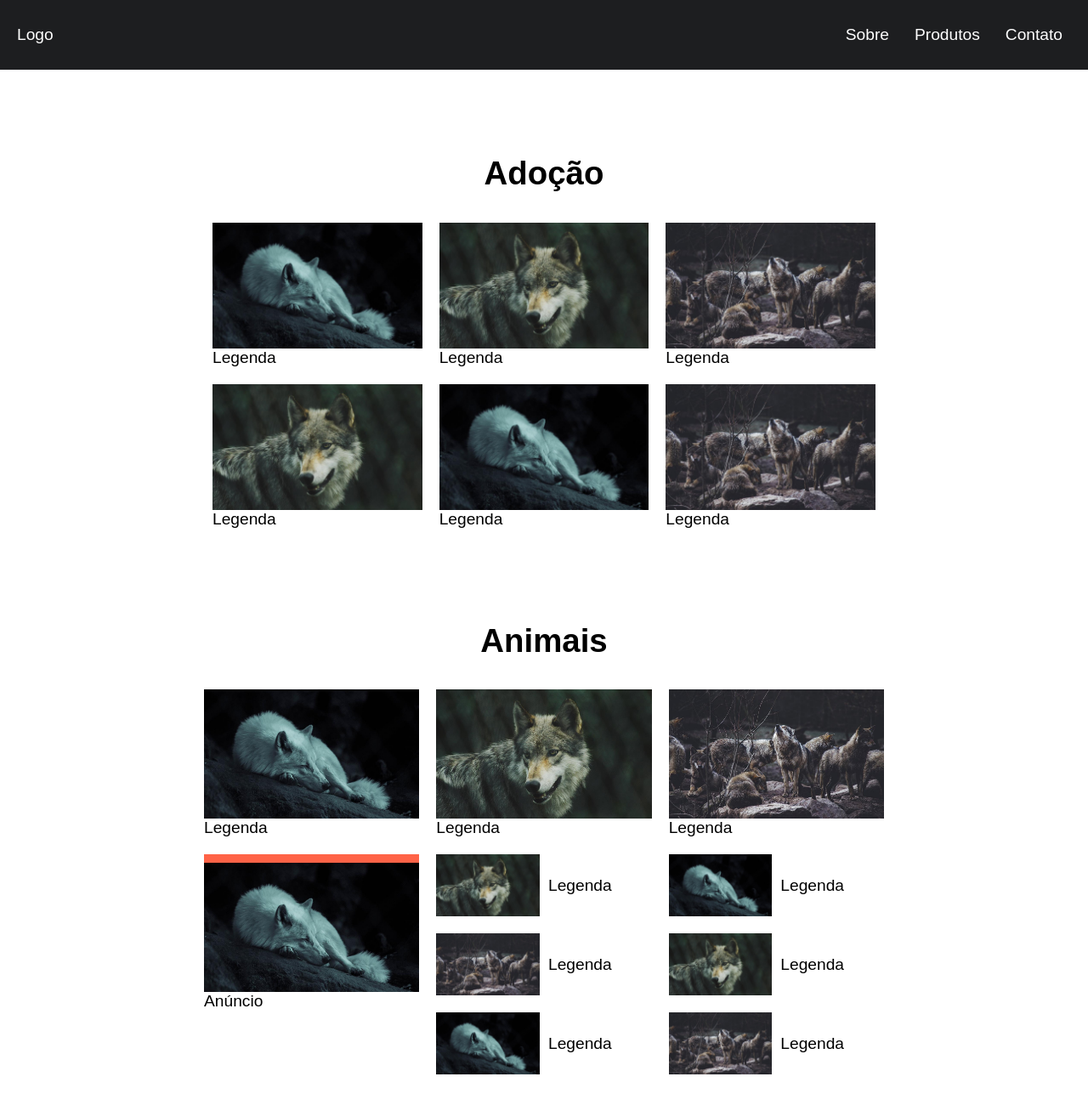
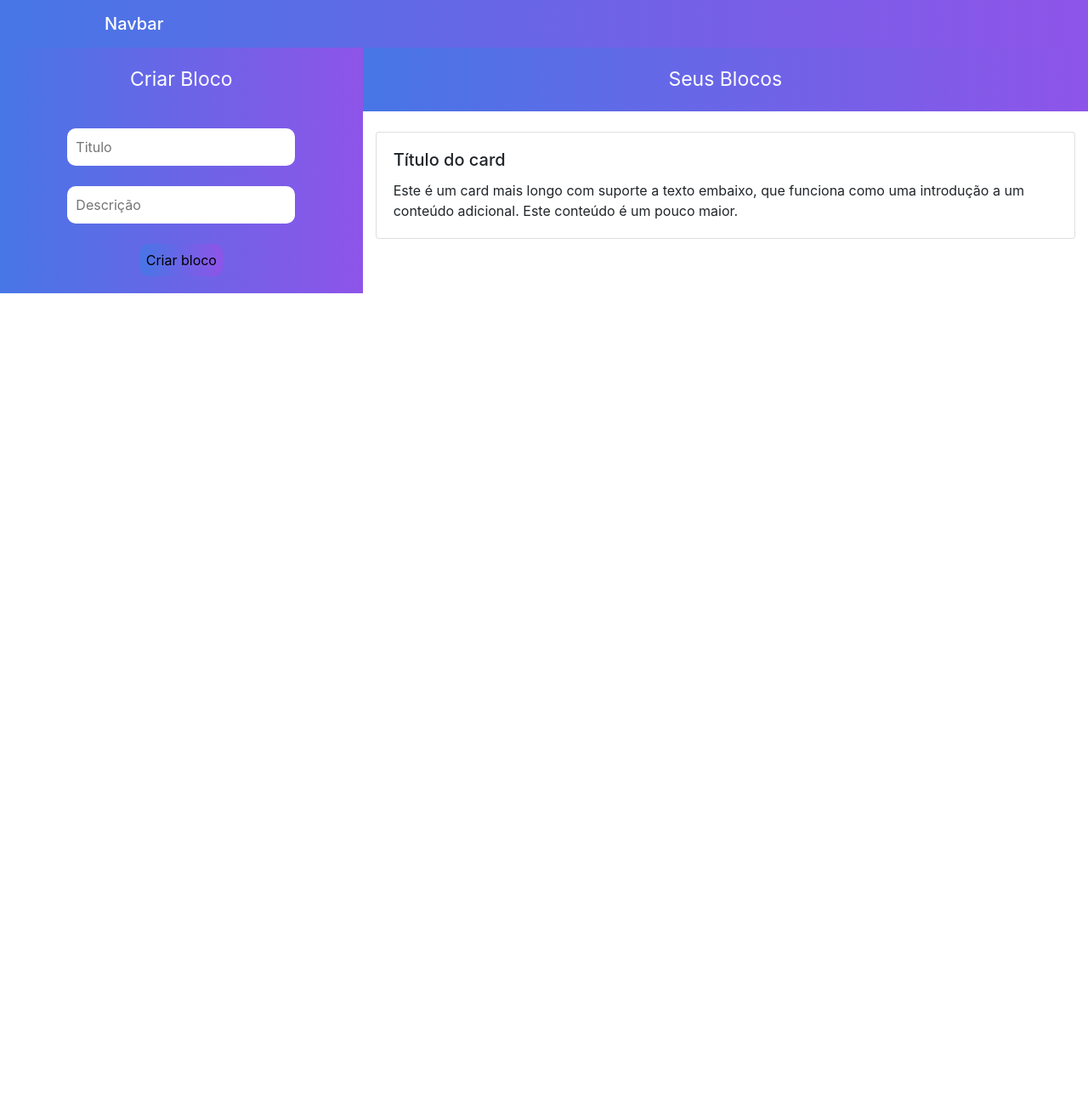
Before and after one commit to william276/Adocao-de-animais-blocos, a plain HTML site: page index.html in a window 1280 px wide. Shown: the whole page at 85% size. After the commit the page ends 800 px from the top, so only its background shows below. Drawn offline with nearby package versions, Linux system fonts and the light colour scheme.

Commit message:
Projeto finalzado com sucesso

```diff
--- a/index.html
+++ b/index.html
@@ -1,98 +1,56 @@
 <!DOCTYPE html>
 <html lang="pt-br">
   <head>
-    <meta charset="UTF-8" />
-    <meta name="viewport" content="width=device-width, initial-scale=1.0" />
-    <meta http-equiv="X-UA-Compatible" content="ie=edge" />
-    <link rel="stylesheet" href="./style.css" />
-    <title>Adoção de animais,Blocos</title>
+    <meta charset="utf-8">
+    <meta name="viewport" content="width=device-width, initial-scale=1, shrink-to-fit=no">
+    <link rel="stylesheet" href="https://stackpath.bootstrapcdn.com/bootstrap/4.1.3/css/bootstrap.min.css">
+    <link rel="stylesheet" href="style.css">
+
+    <title>DarkBlock</title>
   </head>
   <body>
 
-    <header class="header">
-      <a href="/">Logo</a>
-      <nav>
-        <ul class="menu">
-          <li><a href="/">Sobre</a></li>
-          <li><a href="/">Produtos</a></li>
-          <li><a href="/">Contato</a></li>
-        </ul>
+
+    <header>
+      <nav class="navbar">
+        <span class="navbar-brand mb-0 h1 container">Navbar</span>
       </nav>
     </header>
 
-    <h1>Adoção</h1>
+    <div class="row" style="width: 100%; margin: auto;">
+      <div class="col-sm-4 criar-bloco">Criar Bloco</div>
+      <div class="col-sm-8 seus-blocos">Seus Blocos</div>
+    </div>
 
-    <section class="flex">
-      <div>
-        <img src="./img/lobo1.jpg">
-        <p>Legenda</p>
+    <div class="row" style="width: 100%; margin: auto;">
+      <div class="col-sm-4 criar-bloco-input">
+
+         <form method="POST">
+          <input type="text" name="titulo" placeholder="Titulo" class="titulo-input"><br><br>
+          <input type="text" name="descricao" placeholder="Descrição" class="descricao-input"><br><br>
+          <input type="submit" value="Criar bloco" class="criar-button">
+        </form>
+
       </div>
-      <div>
-        <img src="./img/lobo2.jpg">
-        <p>Legenda</p>
+
+      <div class="col-sm-8 seus-blocos-posts">
+        <br>
+        <div class="card-deck">
+          <div class="card">
+            <div class="card-body">
+              <h5 class="card-title">Título do card</h5>
+              <p class="card-text">Este é um card mais longo com suporte a texto embaixo, que funciona como uma introdução a um conteúdo adicional. Este conteúdo é um pouco maior.</p>
+            </div>
+          </div>
+        </div>
+
       </div>
-      <div>
-        <img src="./img/lobo3.jpg">
-        <p>Legenda</p>
-      </div>
-      <div>
-        <img src="./img/lobo2.jpg">
-        <p>Legenda</p>
-      </div>
-      <div>
-        <img src="./img/lobo1.jpg">
-        <p>Legenda</p>
-      </div>
-      <div>
-        <img src="./img/lobo3.jpg">
-        <p>Legenda</p>
-      </div>
-    </section>
+    </div>
 
-    <h1>Animais</h1>
 
-    <section class="grid1">
-      <div>
-        <img src="./img/lobo1.jpg">
-        <p>Legenda</p>
-      </div>
-      <div>
-        <img src="./img/lobo2.jpg">
-        <p>Legenda</p>
-      </div>
-      <div>
-        <img src="./img/lobo3.jpg">
-        <p>Legenda</p>
-      </div>
-      <div>
-        <img src="./img/lobo2.jpg">
-        <p>Legenda</p>
-      </div>
-      <div>
-        <img src="./img/lobo1.jpg">
-        <p>Legenda</p>
-      </div>
-      <div>
-        <img src="./img/lobo3.jpg">
-        <p>Legenda</p>
-      </div>
-      <div>
-        <img src="./img/lobo2.jpg">
-        <p>Legenda</p>
-      </div>
-      <div>
-        <img src="./img/lobo1.jpg">
-        <p>Legenda</p>
-      </div>
-      <div>
-        <img src="./img/lobo3.jpg">
-        <p>Legenda</p>
-      </div>
-      <div class="anuncio">
-        <img src="./img/lobo1.jpg">
-        <p>Anúncio</p>
-      </div>
-    </section>
 
+    <script src="https://code.jquery.com/jquery-3.3.1.slim.min.js"></script>
+    <script src="https://cdnjs.cloudflare.com/ajax/libs/popper.js/1.14.3/umd/popper.min.js"></script>
+    <script src="https://stackpath.bootstrapcdn.com/bootstrap/4.1.3/js/bootstrap.min.js"></script>
   </body>
 </html>
--- a/style.css
+++ b/style.css
@@ -1,104 +1,48 @@
-body,
-ul,
-li,
-p {
-  margin: 0px;
-  padding: 0px;
-  list-style: none;
-  font-size: 1.2rem;
-  font-family: Arial;
-}
-
-body {
-  margin-bottom: 100px;
-}
-
-a {
-  text-decoration: none;
+header{
+  background: linear-gradient(to right, #4776E6, #8e54e9);
   color: white;
 }
 
-h1 {
+.seus-blocos{
   text-align: center;
-  margin-top: 100px;
+  padding: 20px;
+  background: linear-gradient(to right, #4776E6, #8e54e9);
+  color: #fff;
+  font-size: 23px;
 }
 
-img {
-  max-width: 100%;
-  display: block;
+.criar-bloco{
+  text-align: center;
+  padding: 20px;
+  background: linear-gradient(to right, #4776E6, #8e54e9);
+  color: #ffff;
+  font-size: 23px;
 }
 
-.header {
-  background: #1d1e20;
-  display: flex;
-  flex-wrap: wrap;
-  justify-content: space-between;
-  align-items: center;
+.criar-bloco-input{
+  text-align: center;
   padding: 20px;
+  background: linear-gradient(to right, #4776E6, #8e54e9);
+  color: #ffff;
 }
 
-.menu {
-  display: flex;
+.titulo-input{
+  padding: 10px;
+  border-radius: 10px;
+  border: none;
 }
 
-.menu li {
-  margin-left: 10px;
+.descricao-input{
+  padding: 10px;
+  border-radius: 10px;
+  border: none;
 }
 
-.menu li a {
-  display: block;
-  padding: 10px;
+.criar-button{
+  /*background: linear-gradient(to right, #4776E6, #8e54e9);*/
+  padding: 7px;
+  cursor: pointer;
+  background: linear-gradient(to right, #4776E6, #8e54e9);
+  border: none;
+  border-radius: 10px;
 }
-
-/* CSS FLEXBOX 1 */
-
-.flex {
-  display: flex;
-  flex-wrap: wrap;
-  max-width: 800px;
-  margin: 0 auto;
-}
-
-.flex > div {
-  flex: 1 1 200px;
-  margin: 10px;
-}
-
-/* CSS GRID 1 */
-
-.grid1 {
-  display: grid;
-  grid-template-columns: repeat(3, 1fr);
-  max-width: 800px;
-  padding: 10px;
-  margin: 0 auto;
-  grid-gap: 20px;
-}
-
-.grid1 > div:nth-child(n + 4) {
-  display: grid;
-  grid-template-columns: 1fr 1fr;
-  grid-gap: 10px;
-  align-items: center;
-}
-
-.grid1 > div.anuncio {
-  grid-column: 1;
-  grid-row: 2 / 5;
-  border-top: 10px solid tomato;
-  display: block;
-}
-
-@media (max-width: 600px) {
-  .grid1 {
-    grid-template-columns: repeat(2, 1fr);
-  }
-  .grid1 > div:nth-child(n + 4) {
-    display: block;
-  }
-  .grid1 > div.anuncio {
-    grid-column: auto;
-    grid-row: auto;
-    order: -1;
-  }
-}
```
Also changed, not shown: img/lobo1.jpg (deleted), img/lobo2.jpg (deleted), img/lobo3.jpg (deleted), img/lobo4.jpg (deleted).
